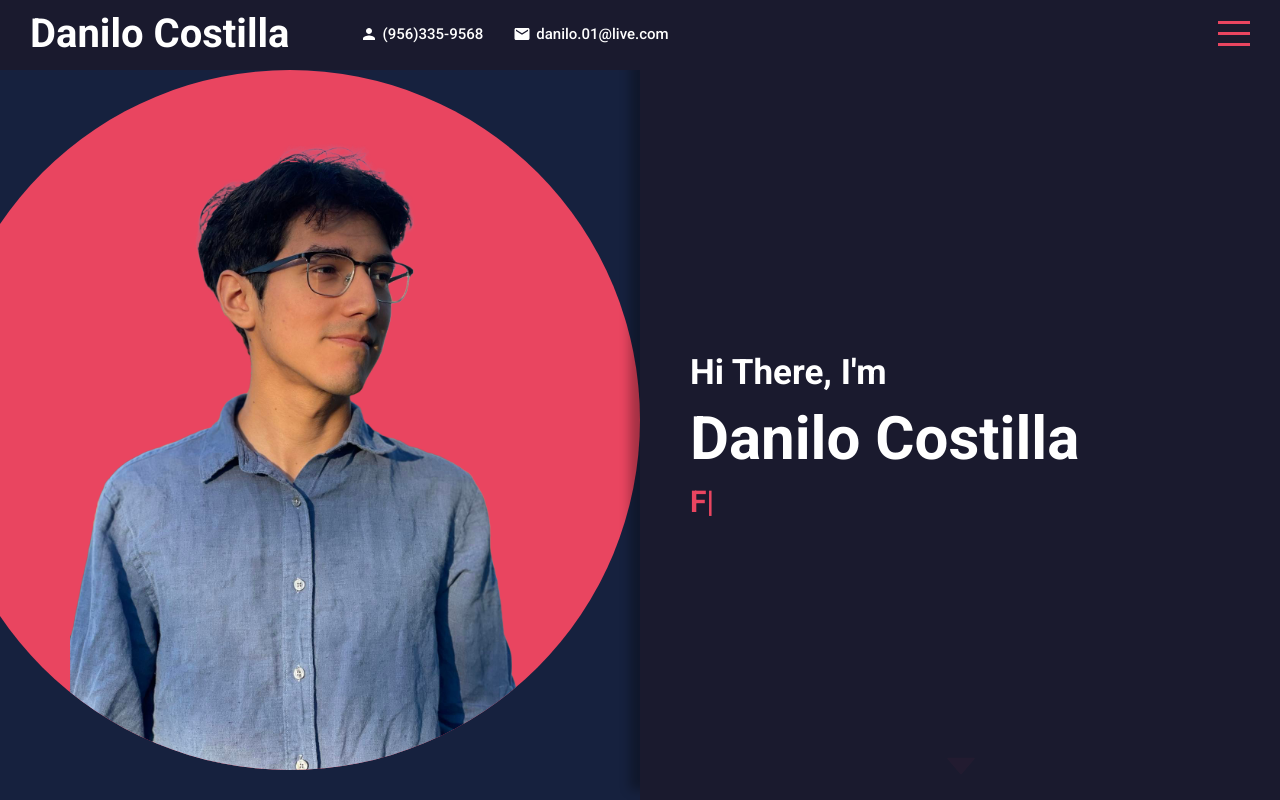
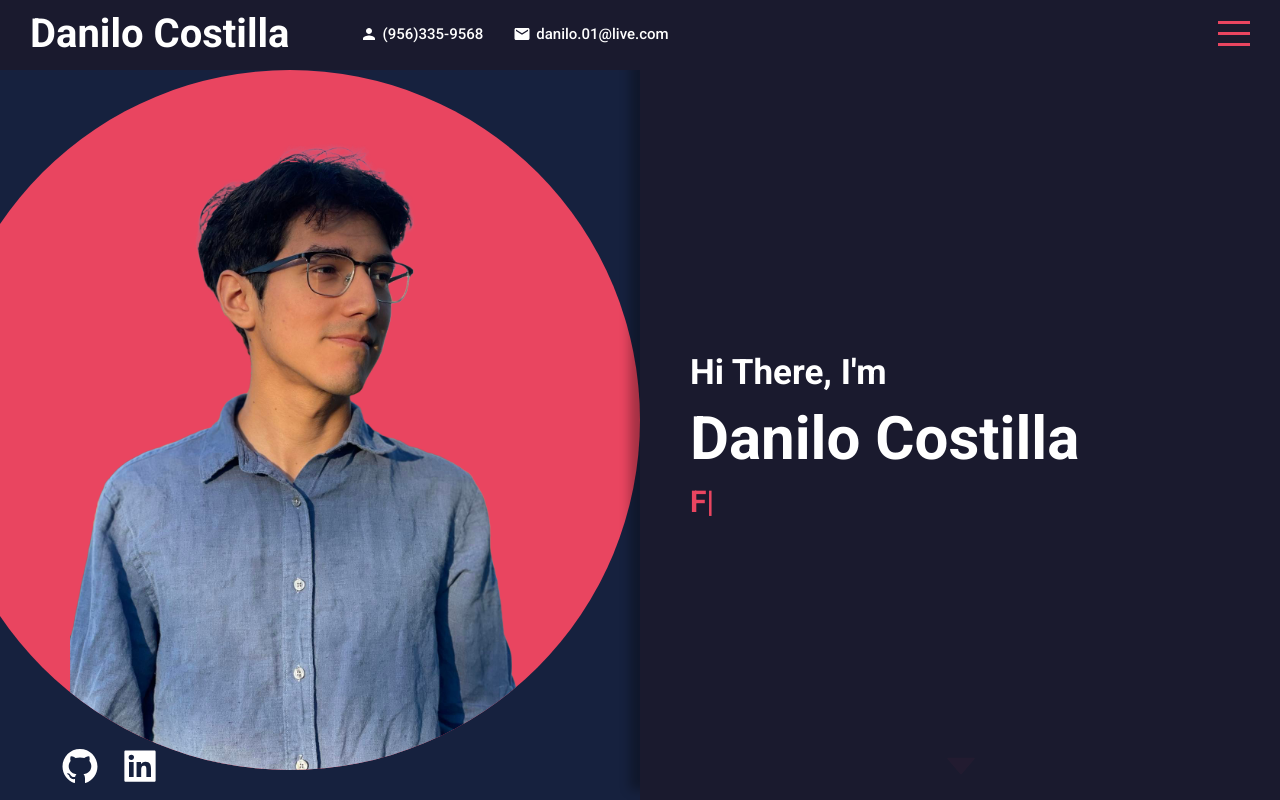
Before and after one commit to danilo-01/portfolio2, a React (Create React App) app: page / in a window 1280 px wide. Built offline with nearby package versions, Linux system fonts and the light colour scheme.

Commit message:
added ld and gh links

```diff
--- a/src/App.jsx
+++ b/src/App.jsx
@@ -4,8 +4,9 @@ import Portfolio from "./components/Portfolio/Portfolio";
 import Contact from "./components/Contact/Contact";
 import Menu from "./components/Menu/Menu";
 import About from "./components/About/About";
+import { useState } from "react";
+import { AiFillGithub, AiFillLinkedin } from "react-icons/ai";
 import "./app.scss";
-import { useState } from "react";
 
 function App() {
   const [menuOpen, setMenuOpen] = useState(false);
@@ -19,6 +20,14 @@ function App() {
         <Portfolio />
         <Contact />
       </div>
+      <div className="links">
+        <a href="https://github.com/danilo-01/">
+          <AiFillGithub />
+        </a>
+        <a href="https://www.linkedin.com/in/danilo-costilla-19554b16a/">
+          <AiFillLinkedin />
+        </a>
+      </div>
     </div>
   );
 }
--- a/src/app.scss
+++ b/src/app.scss
@@ -1,3 +1,5 @@
+@import "./global.scss";
+
 .app {
   height: 100vh;
   background-color: red;
@@ -21,4 +23,27 @@
       scroll-snap-align: start;
     }
   }
+
+  .links {
+    position: absolute;
+    bottom: 10px;
+    left: 50px;
+
+    a {
+      margin: 10px;
+
+      svg {
+        position: relative;
+        width: 40px;
+        height: 40px;
+        top: 0px;
+        color: $textLight;
+        transition: all 0.15s ease-in;
+
+        &:hover {
+          top: -5px;
+        }
+      }
+    }
+  }
 }
--- a/src/components/About/About.jsx
+++ b/src/components/About/About.jsx
@@ -17,7 +17,7 @@ const About = () => {
           music production, putting together LEGO's and gardeing. Feel free to
           reach out if you would like to work together or just want to connect!
         </p>
-        <a classname="button" href="#contact">
+        <a className="button" href="#contact">
           Contact Me
         </a>
       </div>
--- a/src/components/portfolioData.js
+++ b/src/components/portfolioData.js
@@ -22,7 +22,7 @@ const portfolios = {
 
   backend: [
     {
-      id: 1,
+      id: 4,
       title: "React Chess (backend)",
       img: "assets/reactChessBackend.png",
       link: "https://github.com/danilo-01/react-chess-backend",
@@ -31,13 +31,13 @@ const portfolios = {
 
   fullstack: [
     {
-      id: 1,
+      id: 5,
       title: "Python App (old)",
       img: "assets/pyApp.png",
       link: "https://cap1-danilo-01.herokuapp.com/signup",
     },
     {
-      id: 2,
+      id: 6,
       title: "Pokemon Lookup (old)",
       img: "assets/pokemonApp.png",
       link: "https://pokeconnect-capstone.herokuapp.com/login",
```
